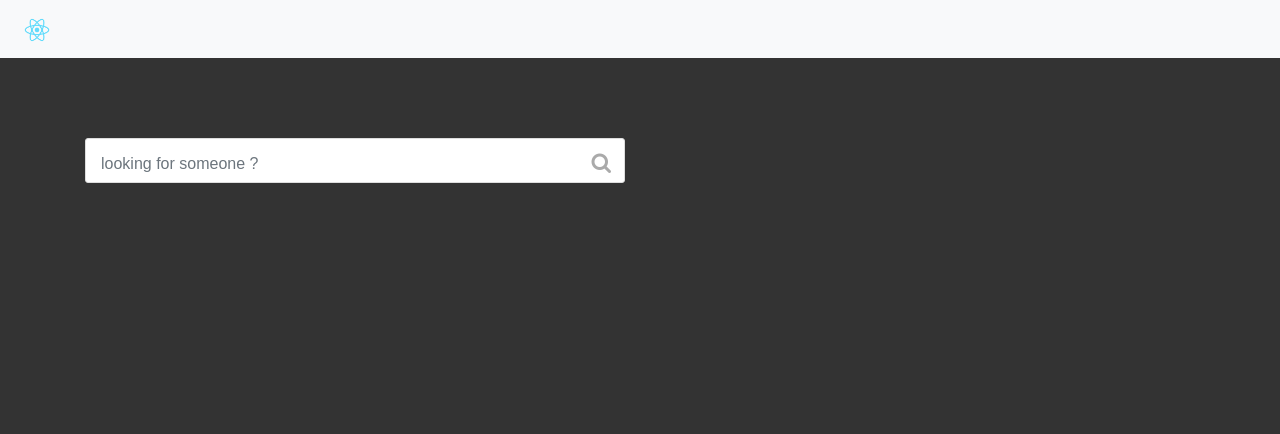
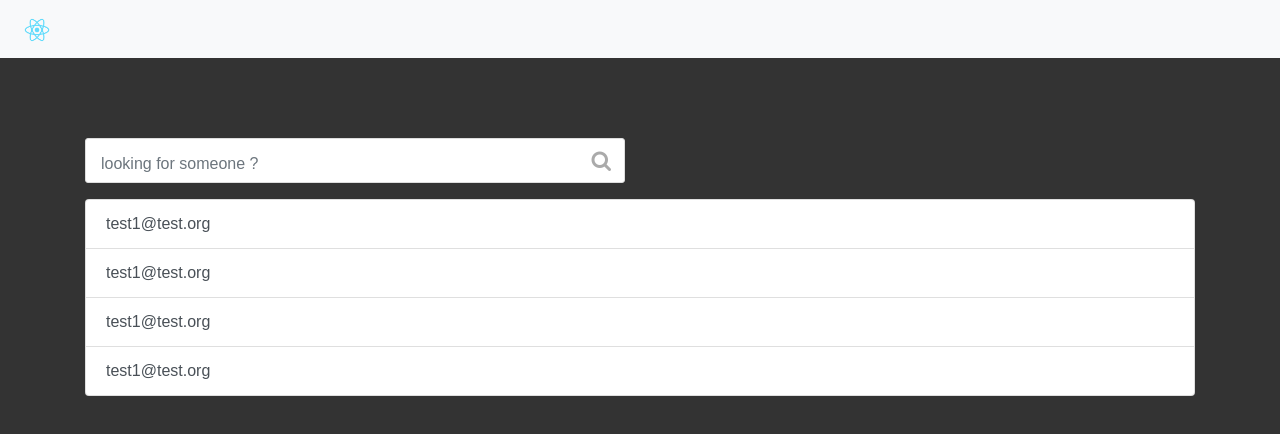
Before and after one commit to bogardt/RenderIt-front, a React (Create React App) app: page /home in a window 1280 px wide. Shown: the top 434 px of the page. Built offline with nearby package versions, Linux system fonts and the light colour scheme; no server answers; what redux-cookie would draw is missing.

Commit message:
patch search bar + add static list of friend

```diff
--- a/src/Components/Home/Home.css
+++ b/src/Components/Home/Home.css
@@ -24,7 +24,7 @@
     display: inline-block;
     padding: 0;
     background: transparent;
-    height:42px;
+    height: 42px;
 }
 
 .search-box input[type=text]:hover,
@@ -36,11 +36,11 @@
 .search-box .search-btn {
     position: absolute;
     right: 2px;
-    top: 2px;
+    top: 0px;
     color: #aaa;
     border-radius: 3px;
     font-size: 21px;
-    padding: 5px 10px 1px;
+    padding: 5px 10px 5px;
     -webkit-transition: all 200ms ease-in-out;
     -moz-transition: all 200ms ease-in-out;
     transition: all 200ms ease-in-out;
@@ -48,9 +48,13 @@
 
 .search-box .search-btn:hover {
     color: #fff;
-    background-color: #8FBE00;
+    background-color: #333;
 }
 
 .ri-search-bar {
     margin-top: 10vh !important;
 }
+
+.ri-friend-list {
+    margin-top: 2vh !important;
+}
--- a/src/Components/Home/Home.js
+++ b/src/Components/Home/Home.js
@@ -19,8 +19,8 @@ class Home extends Component {
       // return <Redirect to="/login" />;
     }
     return (
-      <div className="container ri-search-bar">
-        <div className="row">
+      <div className="container">
+        <div className="row ri-search-bar">
           <div className="col-md-6">
             <div className="search-box">
               <form className="search-form">
@@ -29,6 +29,25 @@ class Home extends Component {
                   <i className="fa fa-search" aria-hidden="true" />
                 </button>
               </form>
+            </div>
+          </div>
+        </div>
+
+        <div className="row ri-friend-list">
+          <div className="col-md-12">
+            <div className="list-group" id="list-tab" role="tablist">
+              <a className="list-group-item list-group-item-action" href="#list-messages">
+                test1@test.org
+              </a>
+              <a className="list-group-item list-group-item-action" href="#list-messages">
+                test1@test.org
+              </a>
+              <a className="list-group-item list-group-item-action" href="#list-messages">
+                test1@test.org
+              </a>
+              <a className="list-group-item list-group-item-action" href="#list-messages">
+                test1@test.org
+              </a>
             </div>
           </div>
         </div>
```
